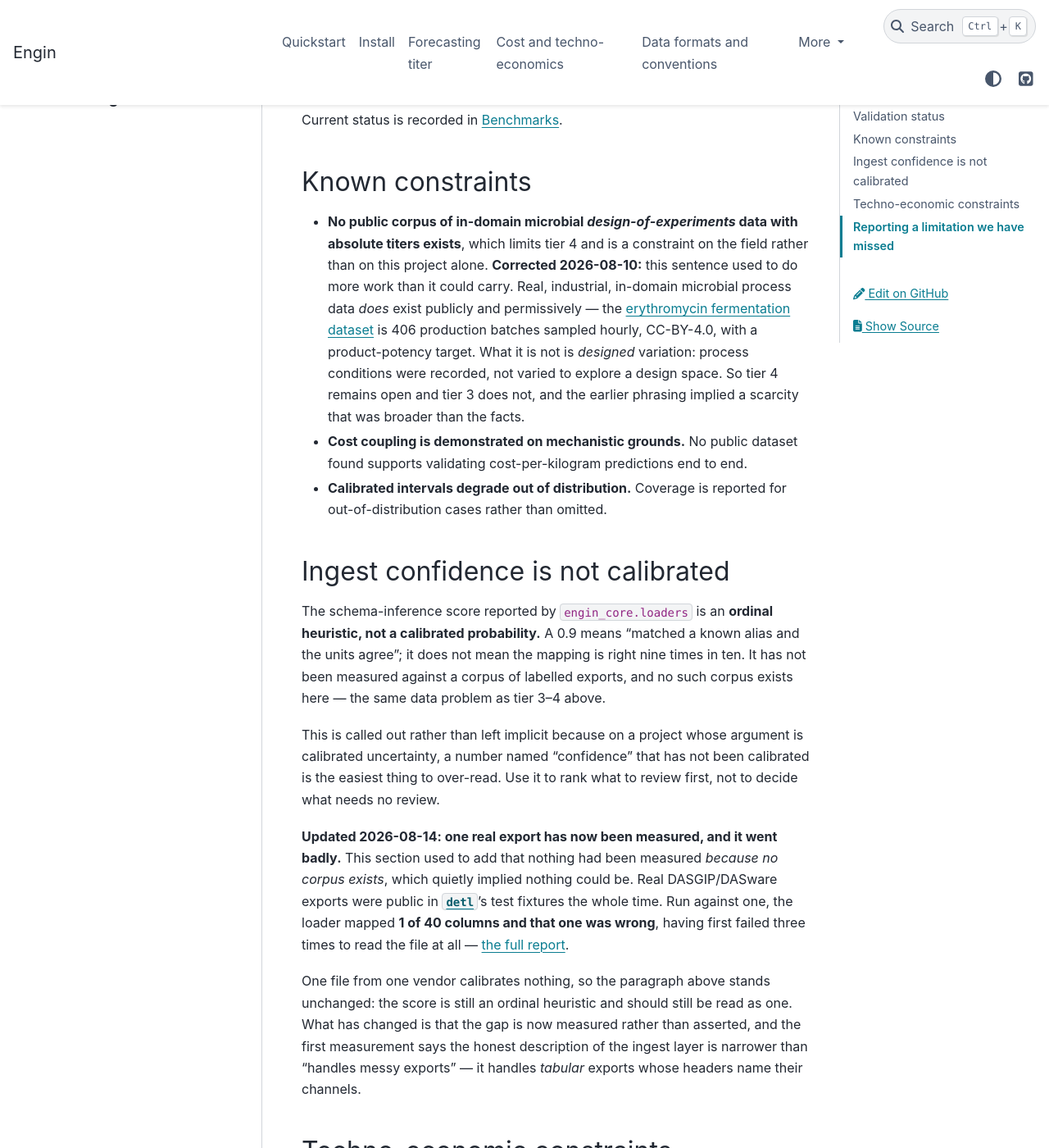
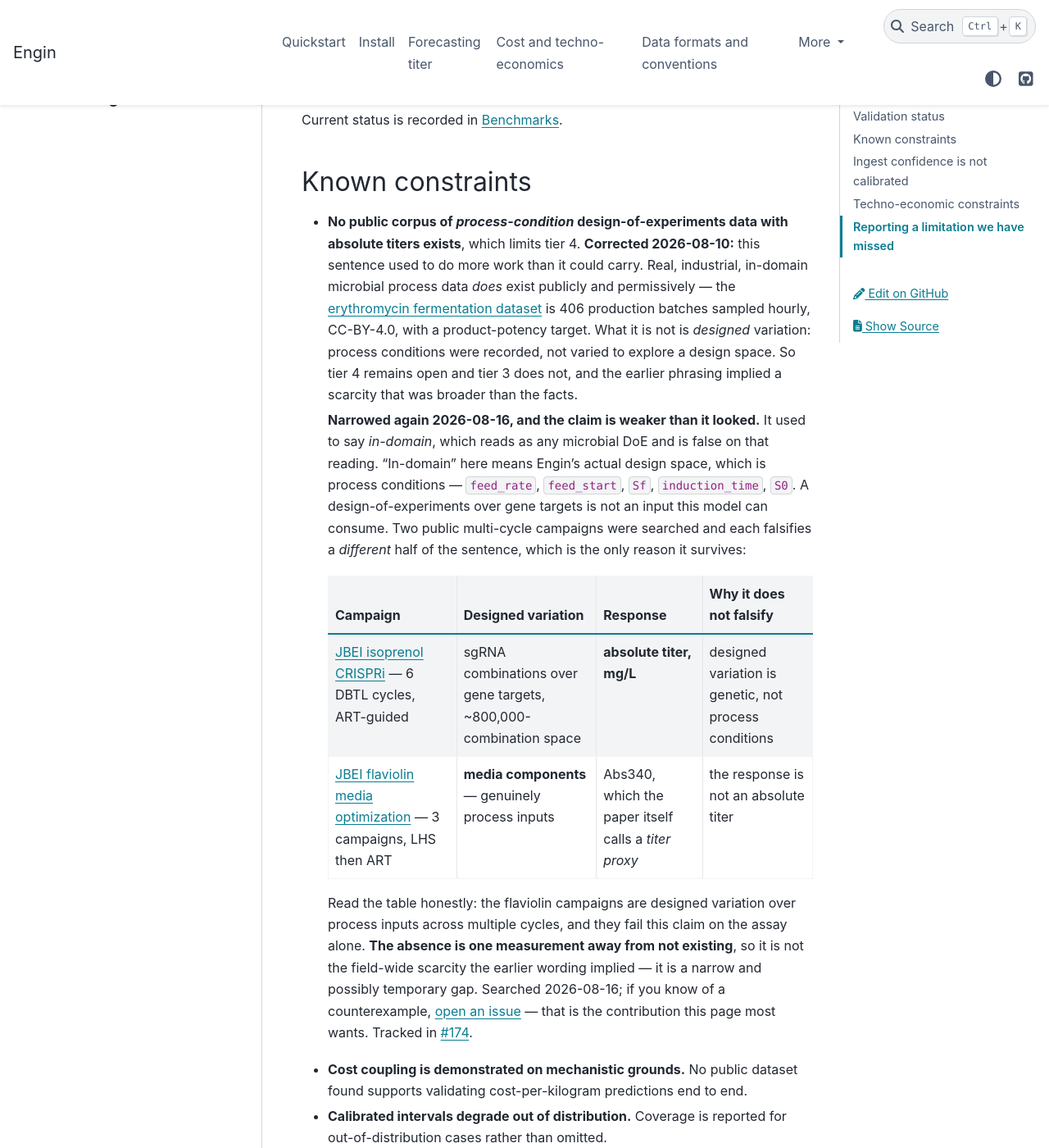
Before and after one commit to enginbio/engin-suite, a Sphinx documentation site: the page built from docs/limitations.md, in a window 1280 px wide and 1400 px high, scrolled down 1355 px. Shown: the whole window at 82% size. Built offline with Sphinx 7.4.7 and the PyData theme 0.15.4, drawn with Linux system fonts in a browser that asks for light colours.

Commit message:
Give the tier-4 absence claim a search trail, and narrow it to what survives
`D23` says "nobody has built this" is the most self-serving sentence available
to this project and should be the most heavily evidenced. The tier-4 absence
claim had none of that: no search date, no near-miss table, and no claim row --
`docs/limitations.md` was absent from `sources.yaml` as a `doc:` key entirely,
while `docs/benchmarks.md` carried six rows and `DECISIONS.md` eight.

**Narrowed from "in-domain" to "process-condition".** The old wording reads as
any microbial DoE and is false on that reading. In-domain here means Engin's
actual design space -- feed_rate, feed_start, Sf, induction_time, S0 -- and a
design-of-experiments over gene targets is not an input this model can take.
That reading was defensible and nowhere written down; now it is written down.

**Two near-misses searched, and each falsifies a different half**, which is the
only reason the sentence survives at all:

- JBEI isoprenol CRISPRi, six ART-guided DBTL cycles, reports absolute titer in
  mg/L -- but designs over sgRNA combinations, not process conditions.
- JBEI flaviolin media optimization, three campaigns of LHS-then-ART over media
  components -- genuinely process inputs -- but reports Abs340, which the source
  itself calls a titer proxy rather than a titer.

Both are registered and both are filed `strength: contradicts`, not `supports`.
They do not overturn the narrowed sentence; they do overturn the older one, and
a near-miss recorded as supporting evidence is how an absence claim quietly
stops being checked.

**The honest reading is weaker than the page used to give.** The flaviolin
campaigns fail this claim on the assay alone, so the absence is one measurement
away from not existing -- a narrow and possibly temporary gap, not the field-wide
scarcity implied by `real-data-calibration.md`'s "a genuine scarcity rather than
an oversight", which is corrected here too.

Closes #174.

Co-Authored-By: Claude Opus 5 <noreply@anthropic.com>
Signed-off-by: David Baugher <dbaugher>

```diff
--- a/docs/limitations.md
+++ b/docs/limitations.md
@@ -38,7 +38,29 @@ Current status is recorded in [Benchmarks](benchmarks.md).
 
 ## Known constraints
 
-- **No public corpus of in-domain microbial *design-of-experiments* data with absolute titers exists**, which limits tier 4 and is a constraint on the field rather than on this project alone. **Corrected 2026-08-10:** this sentence used to do more work than it could carry. Real, industrial, in-domain microbial process data *does* exist publicly and permissively — the [erythromycin fermentation dataset](https://doi.org/10.5281/zenodo.14619074) is 406 production batches sampled hourly, CC-BY-4.0, with a product-potency target. What it is not is *designed* variation: process conditions were recorded, not varied to explore a design space. So tier 4 remains open and tier 3 does not, and the earlier phrasing implied a scarcity that was broader than the facts.
+- **No public corpus of *process-condition* design-of-experiments data with absolute titers exists**, which limits tier 4. **Corrected 2026-08-10:** this sentence used to do more work than it could carry. Real, industrial, in-domain microbial process data *does* exist publicly and permissively — the [erythromycin fermentation dataset](https://doi.org/10.5281/zenodo.14619074) is 406 production batches sampled hourly, CC-BY-4.0, with a product-potency target. What it is not is *designed* variation: process conditions were recorded, not varied to explore a design space. So tier 4 remains open and tier 3 does not, and the earlier phrasing implied a scarcity that was broader than the facts.
+
+  **Narrowed again 2026-08-16, and the claim is weaker than it looked.** It used
+  to say *in-domain*, which reads as any microbial DoE and is false on that
+  reading. "In-domain" here means Engin's actual design space, which is process
+  conditions — `feed_rate`, `feed_start`, `Sf`, `induction_time`, `S0`. A
+  design-of-experiments over gene targets is not an input this model can consume.
+  Two public multi-cycle campaigns were searched and each falsifies a *different*
+  half of the sentence, which is the only reason it survives:
+
+  | Campaign | Designed variation | Response | Why it does not falsify |
+  |---|---|---|---|
+  | [JBEI isoprenol CRISPRi](https://doi.org/10.1038/s41467-025-66304-8) — 6 DBTL cycles, ART-guided | sgRNA combinations over gene targets, ~800,000-combination space | **absolute titer, mg/L** | designed variation is genetic, not process conditions |
+  | [JBEI flaviolin media optimization](https://doi.org/10.1038/s42003-025-08039-2) — 3 campaigns, LHS then ART | **media components** — genuinely process inputs | Abs340, which the paper itself calls a *titer proxy* | the response is not an absolute titer |
+
+  Read the table honestly: the flaviolin campaigns are designed variation over
+  process inputs across multiple cycles, and they fail this claim on the assay
+  alone. **The absence is one measurement away from not existing**, so it is not
+  the field-wide scarcity the earlier wording implied — it is a narrow and
+  possibly temporary gap. Searched 2026-08-16; if you know of a counterexample,
+  [open an issue](https://github.com/enginbio/engin-suite/issues) — that is the
+  contribution this page most wants. Tracked in
+  [#174](https://github.com/enginbio/engin-suite/issues/174).
 - **Cost coupling is demonstrated on mechanistic grounds.** No public dataset found supports validating cost-per-kilogram predictions end to end.
 - **Calibrated intervals degrade out of distribution.** Coverage is reported for out-of-distribution cases rather than omitted.
 
```
Also changed, not shown: docs/methods/real-data-calibration.md (+9 -3 lines), docs/references.md (+4 -0 lines), sources.yaml (+67 -0 lines).
